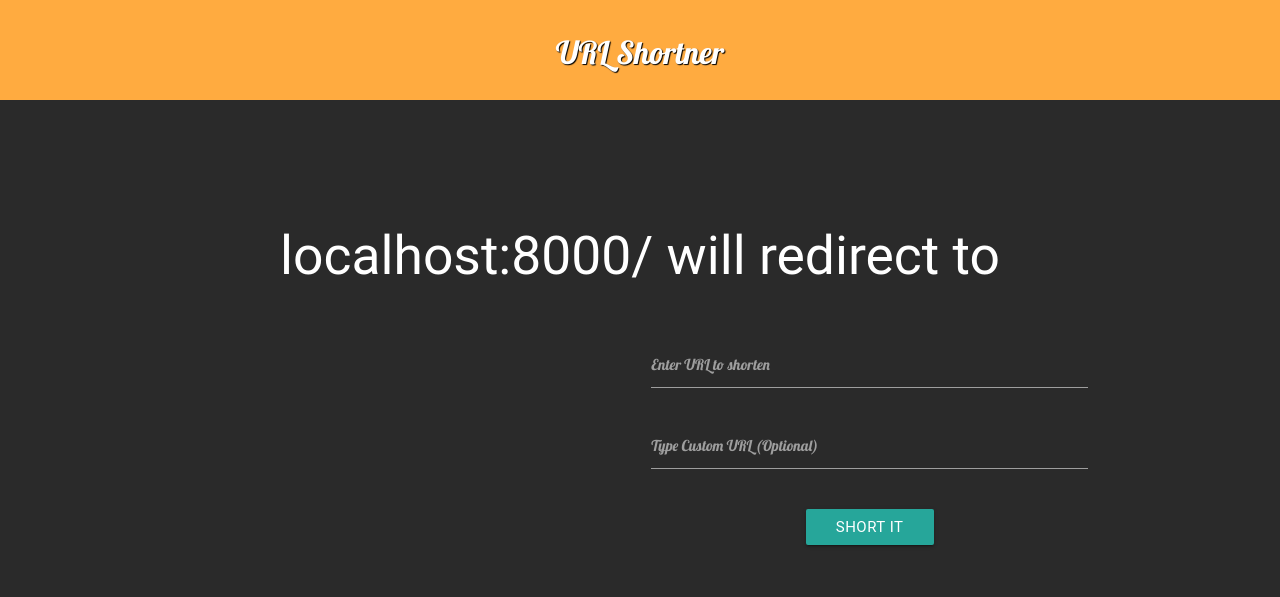
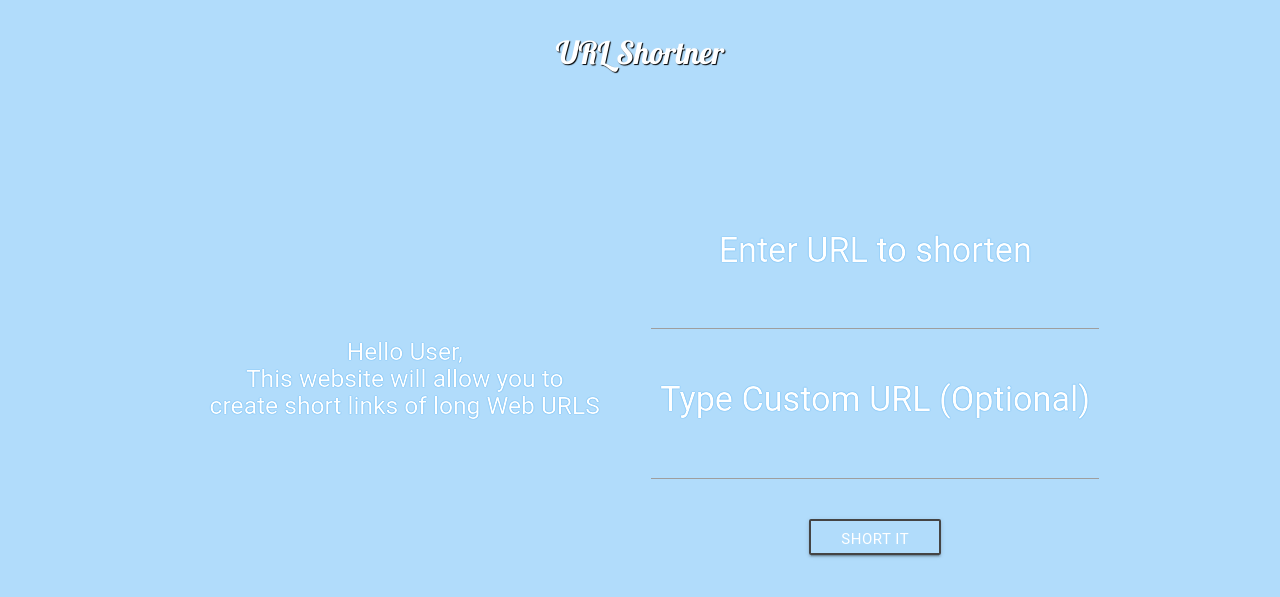
Before and after one commit to askprateek/URL-Shortner-Django, a Django app: template templates/short/index.html in a window 1280 px wide. Shown: the top 597 px of the page. Run offline with Django 3.2, Linux system fonts and the light colour scheme; the template is opened without the code that fills it, so the values that code supplies are empty; some libraries are stand-ins or nearby versions; some web fonts are replaced.

Commit message:
Restyling

```diff
--- a/shortner/static/shortner/css/style.css
+++ b/shortner/static/shortner/css/style.css
@@ -1,6 +1,7 @@
 body {
-    background: #2a2a2a;
+    background: #B1DCFB;
     color:#fff;
+    text-shadow: 0px 0px 1px #0089ec;
   }
 
 
@@ -12,7 +13,7 @@
   padding: 20px;
   min-height: 100px;
   margin-bottom: 100px;
-  background: #FFAB40;
+  background: #B1DCFB;
   box-shadow: 0 0 0;
 }
 nav li a{
@@ -24,21 +25,21 @@
   color: #FFAB40;
 }
 input[type='text'],input[type='password']{
-  border: 2px solid #BABABA;
+  border: 2px solid #444;
   border-radius: 3px;
   padding-left: 5px;
 
 }
 
 input[type=text]:focus:not([readonly]), input[type=password]:focus:not([readonly]), input[type=email]:focus:not([readonly]){
-  border-bottom: 2px solid #BABABA;
+  border-bottom: 2px solid #444;
   box-shadow: 0px 0px 3px 0px #FAFAFA;
 }
 
 .button{
-  background: rgba(0,0,0,0.3);
-  padding: 11px 15px 11px 15px;
-  border: 2px solid #BABABA;
+  background: rgba(0,0,0,0);
+
+  border: 2px solid #444;
 }
 .wide{
   min-width: 100%;
--- a/templates/short/index.html
+++ b/templates/short/index.html
@@ -2,31 +2,34 @@
 
 {% block content %}
 <div class="row">
-  <div class="s12 m6 center">
-    <div class="row">
-      <div class="col s12">
+  <div class="s12 center">
+    <div class="row valign-wrapper">
+      <div class="col s12 m6 valign">
+        {% if shortened_link %}
           <h2>localhost:8000/{{ shortened_link }} will redirect to </h2>
           <h4>{{ given_url }} </h4>
+        {% else %}
+          <h5 center>Hello User,<br> This website will allow you to<br> create short links of long Web URLS </h5>
+        {% endif %}
       </div>
-    </div>
-    <form class="col s12 m6 offset-m6" method="POST" action>
+      <div class="col s12 m6">
+      <form method="POST" action>
         <div class="row">
           <div class="input-field col s12">
+            <h4>Enter URL to shorten</h4>
             <input id ="url " name="url" type="text" class="validate">
-          <label for="url">Enter URL to shorten</label>
           </div>
           <div class="input-field col s12">
+            <h4>Type Custom URL (Optional)</h4>
             <input id="custom" name= "custom" type="text" class="validate">
-          <label for="custom">Type Custom URL (Optional)</label>
           </div>
         </div>
         <div class="col s12">
-        <button class="btn">Short it</button>
+          <button class="btn button">Short it</button>
         </div>
       </form>
     </div>
-
-
-
-
+    </div>
+  </div>
+</div>
 {% endblock %}
```
Lines whose indentation alone changed are shown as unchanged.
